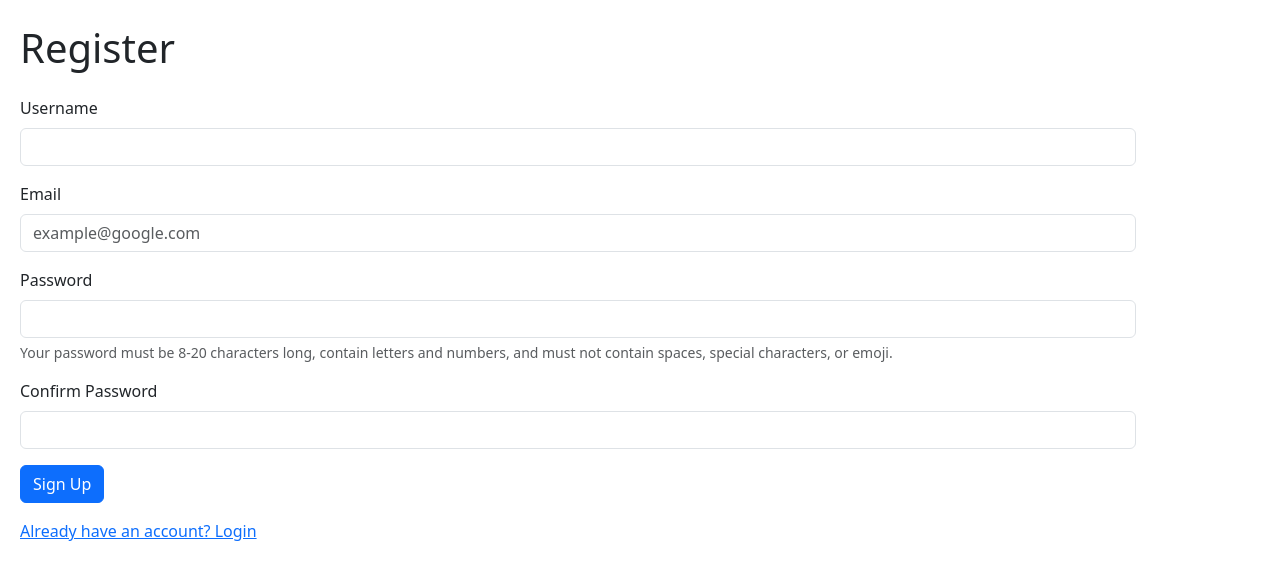
After one commit to liuseemin/python-flask-mongodb, a Flask app: page /register in a window 1280 px wide. The commit adds this page. Shown: the top 580 px of the page. Run offline with Flask 3, Linux system fonts and the light colour scheme; some libraries are stand-ins or nearby versions.

Commit message:
Add user system
register, login, logout, dashboard

```diff
--- a/app.py
+++ b/app.py
@@ -1,22 +1,58 @@
-from flask import Flask, render_template, url_for, request, redirect
-from pymongo import MongoClient
+from flask import Flask, render_template, url_for, request, redirect, flash, session
+from flask_pymongo import PyMongo
 from pymongo.server_api import ServerApi
 from bson.objectid import ObjectId
+from flask_bcrypt import Bcrypt
+from flask_wtf import FlaskForm
+from wtforms import StringField, PasswordField, SubmitField
+from wtforms.validators import DataRequired, Length, EqualTo, Email, ValidationError
+from pymongo.errors import DuplicateKeyError
+from config import Config
+import email_validator
 
 app = Flask(__name__)
+app.config.from_object(Config)
+bcrypt = Bcrypt(app)
+mongo = PyMongo(app)
 
 # uri = "mongodb+srv://liuseemin:bZVnix0Egiye6cD3@cluster0.l8tth.mongodb.net/?retryWrites=true&w=majority&appName=Cluster0"
 # client = MongoClient(uri, server_api=ServerApi('1'))
 
-client = MongoClient('localhost', 27017)
-
+# client = MongoClient('localhost', 27017)
 
 # database
-db = client.flask_database
+# db = client.flask_database
+db = mongo.db
 
 # collection
 todos = db.todos
+users_collection = db.users
 
+# Flask-WTF form for user registration
+class RegistrationForm(FlaskForm):
+    username = StringField('Username', validators=[DataRequired(), Length(min=2, max=20)])
+    email = StringField('Email', validators=[DataRequired(), Email()])
+    password = PasswordField('Password', validators=[DataRequired()])
+    confirm_password = PasswordField('Confirm Password', validators=[DataRequired(), EqualTo('password')])
+    submit = SubmitField('Sign Up')
+
+    def validate_username(self, username):
+        user = users_collection.find_one({'username': username.data})
+        if user:
+            raise ValidationError('Username is already taken. Please choose a different one.')
+
+    def validate_email(self, email):
+        user = users_collection.find_one({'email': email.data})
+        if user:
+            raise ValidationError('Email is already registered. Please use a different one.')
+
+# Flask-WTF form for user login
+class LoginForm(FlaskForm):
+    email = StringField('Email', validators=[DataRequired(), Email()])
+    password = PasswordField('Password', validators=[DataRequired()])
+    submit = SubmitField('Login')
+
+# home page
 @app.route('/', methods=['GET','POST'])
 def index():
     if request.method == 'POST':
@@ -27,10 +63,65 @@ def index():
     all_todos = todos.find()
     return render_template('index.html', todos=all_todos)
 
+# Delete item
 @app.post('/<id>/delete/')
 def delete(id):
     todos.delete_one({"_id":ObjectId(id)})
     return redirect(url_for('index'))
 
+# Registration page
+@app.route('/register', methods=['GET', 'POST'])
+def register():
+    form = RegistrationForm()
+    if form.validate_on_submit():
+        hashed_password = bcrypt.generate_password_hash(form.password.data).decode('utf-8')
+        user_data = {
+            'username': form.username.data,
+            'email': form.email.data,
+            'password': hashed_password
+        }
+        try:
+            users_collection.insert_one(user_data)
+            flash('Account created successfully', 'success')
+            return redirect(url_for('login'))
+        except DuplicateKeyError:
+            flash('User with this email or username already exists.', 'danger')
+
+    return render_template('register.html', form=form)
+
+# Login page
+@app.route('/login', methods=['GET', 'POST'])
+def login():
+    if 'user_id' in session:
+        flash('You are already logged in!')
+        return redirect(url_for('dashboard'))
+
+    form = LoginForm()
+    if form.validate_on_submit():
+        user = users_collection.find_one({'email': form.email.data})
+        if user and bcrypt.check_password_hash(user['password'], form.password.data):
+            session['user_id'] = str(user['_id'])
+            flash('Login successful!', 'success')
+            return redirect(url_for('dashboard'))
+        else:
+            flash('Login unsuccessful. Please check email and password', 'danger')
+
+    return render_template('login.html', form=form)
+
+# Dashboard page
+@app.route('/dashboard')
+def dashboard():
+    if 'user_id' not in session:
+        return redirect(url_for('login'))
+    user = users_collection.find_one({'_id': ObjectId(session['user_id'])})
+    return render_template('dashboard.html', username=user['username'])
+
+# Logout
+@app.route('/logout')
+def logout():
+    session.pop('user_id', None)
+    flash('You have been logged out.', 'info')
+    return redirect(url_for('login'))
+
 if __name__ == "__main__":
     app.run(debug=True)
--- /dev/null
+++ b/config.py
@@ -0,0 +1,5 @@
+import os
+
+class Config:
+    SECRET_KEY = os.environ.get('SECRET_KEY') or 'testmongodblogin'
+    MONGO_URI = os.environ.get('MONGO_URI') or "mongodb://localhost:27017/flask_database"
--- /dev/null
+++ b/templates/base.html
@@ -0,0 +1,25 @@
+<!DOCTYPE html>
+<html lang="en">
+<head>
+    <meta charset="UTF-8">
+    <meta name="viewport" content="width=device-width, initial-scale=1.0">
+    <title>{% block title%}{% endblock %}</title>
+    <link href="https://cdn.jsdelivr.net/npm/bootstrap@5.3.3/dist/css/bootstrap.min.css" rel="stylesheet" integrity="sha384-QWTKZyjpPEjISv5WaRU9OFeRpok6YctnYmDr5pNlyT2bRjXh0JMhjY6hW+ALEwIH" crossorigin="anonymous">
+    <link rel="stylesheet" href="{{url_for('static', filename='css/style.css')}}">
+</head>
+<body>
+    {% with messages = get_flashed_messages() %}
+        {% if messages %}
+            <ul class=flashes>
+            {% for message in messages %}
+                <li>{{ message }}</li>
+            {% endfor %}
+            </ul>
+        {% endif %}
+    {% endwith %}
+    {% block content %}{% endblock %}
+    <script src="https://cdn.jsdelivr.net/npm/bootstrap@5.3.3/dist/js/bootstrap.bundle.min.js" integrity="sha384-YvpcrYf0tY3lHB60NNkmXc5s9fDVZLESaAA55NDzOxhy9GkcIdslK1eN7N6jIeHz" crossorigin="anonymous"></script>
+    <script src="https://cdn.jsdelivr.net/npm/@popperjs/core@2.11.8/dist/umd/popper.min.js" integrity="sha384-I7E8VVD/ismYTF4hNIPjVp/Zjvgyol6VFvRkX/vR+Vc4jQkC+hVqc2pM8ODewa9r" crossorigin="anonymous"></script>
+    <script src="https://cdn.jsdelivr.net/npm/bootstrap@5.3.3/dist/js/bootstrap.min.js" integrity="sha384-0pUGZvbkm6XF6gxjEnlmuGrJXVbNuzT9qBBavbLwCsOGabYfZo0T0to5eqruptLy" crossorigin="anonymous"></script>
+</body>
+</html>
--- a/templates/index.html
+++ b/templates/index.html
@@ -10,6 +10,7 @@
 <body>
     <div class="container ms-2">
         <h1 class="my-4">MongoDB Flask App</h1>
+        <a href="{{ url_for('register') }}">Register</a> <a href="{{ url_for('login') }}">Login</a>
         <div class="content">
             <form method="POST">
                 <div class="form-floating mb-3">
--- /dev/null
+++ b/templates/register.html
@@ -0,0 +1,35 @@
+{% extends 'base.html' %}
+{% block title %}Registration{% endblock %}
+{% block content %}
+<div class="container ms-2">
+
+    <h1 class="my-4">Register</h1>
+
+    <form method='POST' action="">
+        {{ form.hidden_tag() }}
+        <div class="mb-3">
+            {{ form.username.label(class="form-label") }} {{ form.username(class="form-control") }}
+        </div>
+        <div class="mb-3">
+            {{ form.email.label(class="form-label") }} {{ form.email(class="form-control", placeholder="example@google.com") }}
+        </div>
+        <div class="mb-3">
+            {{ form.password.label(class="form-label") }} {{ form.password(class="form-control") }}
+            <div id="passwordHelpBlock" class="form-text">
+                Your password must be 8-20 characters long, contain letters and numbers, and must not contain spaces, special characters, or emoji.
+            </div>
+        </div>
+        <div class="mb-3">
+            {{ form.confirm_password.label(class="form-label") }} {{ form.confirm_password(class="form-control") }}
+        </div>
+        <div class="mb-3">
+            {{ form.submit(class="btn btn-primary") }}
+        </div>
+
+        <a href="{{ url_for('login') }}">Already have an account? Login</a>
+
+    </form>
+
+</div>
+
+{% endblock %}
```
Also changed, not shown: templates/dashboard.html (added, +12 -0 lines), templates/login.html (added, +26 -0 lines), 2 other files.
